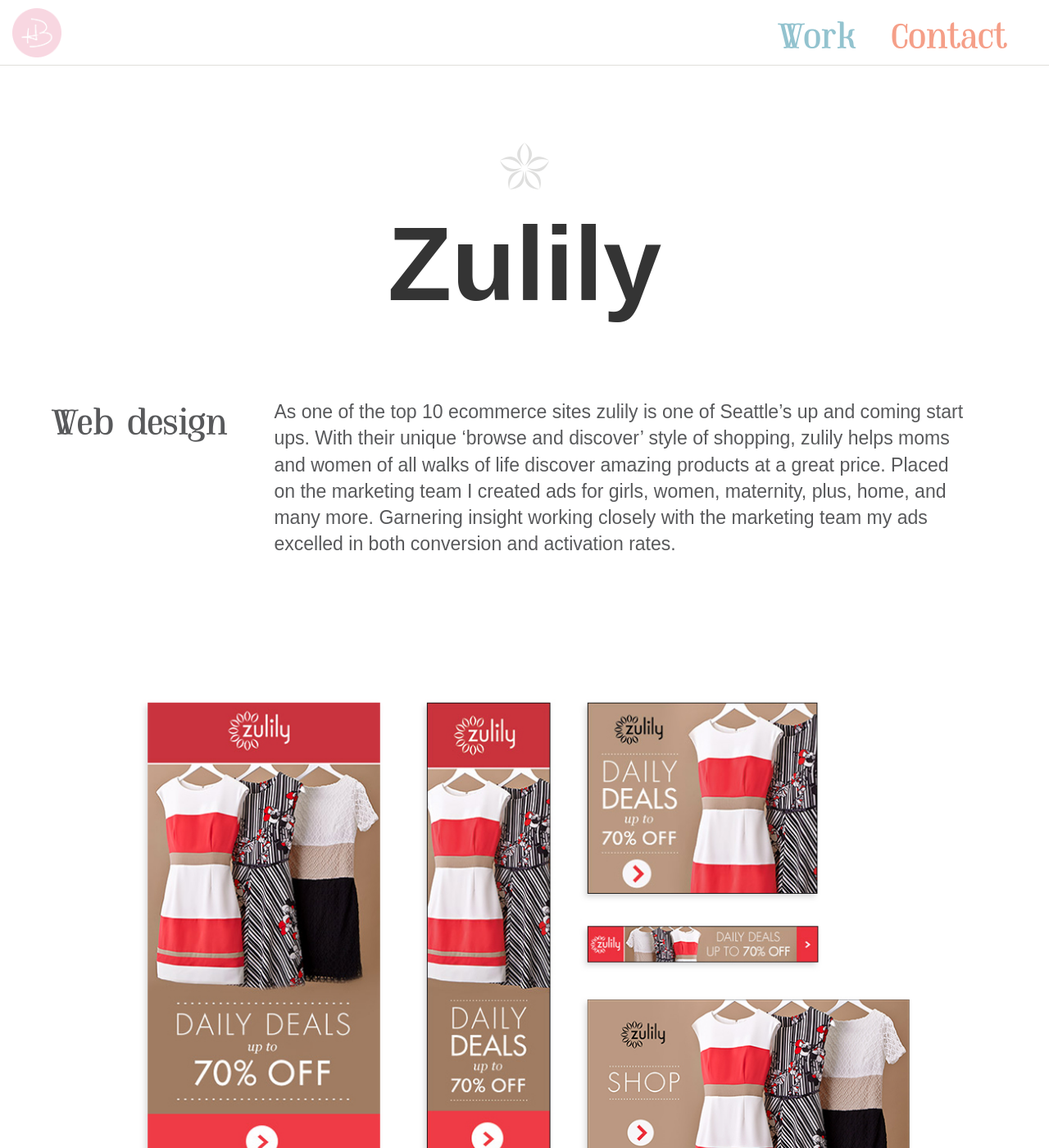
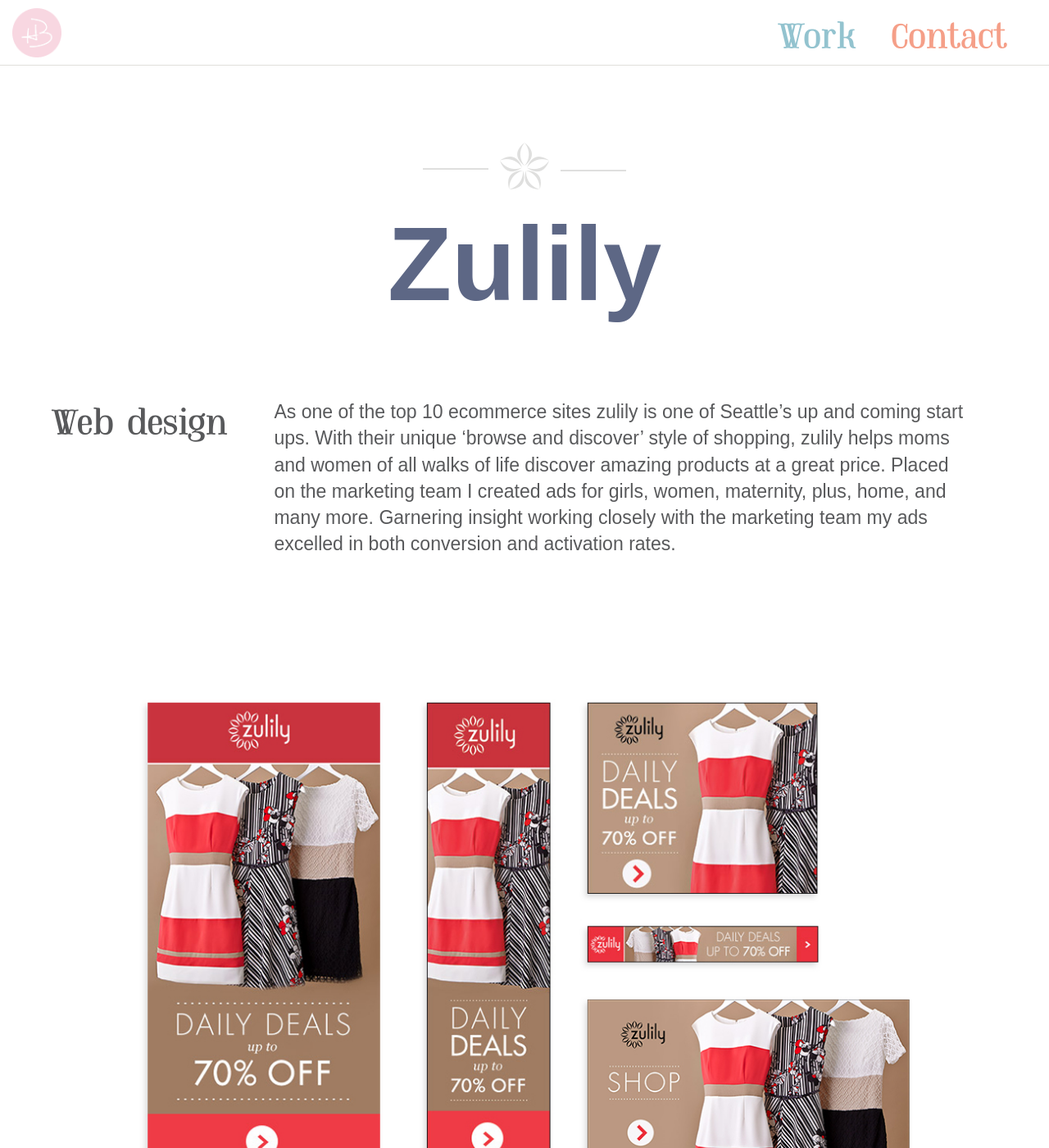
Before and after one commit to tcandens/himynameisholly.com, a Jekyll site: the page built from src/_posts/2015-01-06-zulily.md, in a window 1280 px wide and 1400 px high. Shown: the whole window at 82% size. Built offline with Jekyll 4.4.1, drawn with Linux system fonts in a browser that asks for light colours; nearby versions of some CDN libraries; library files that are not in the unit come from our copies; Markdown is read by kramdown in place of the engine named in the settings.

Commit message:
Fix lines around project icons and top margin on project titles

```diff
--- a/src/assets/stylesheets/style.css
+++ b/src/assets/stylesheets/style.css
@@ -887,12 +887,12 @@
     display: block;
     position: relative;
     top: 54%;
-    width: 100%;
+    width: 80px;
     height: 2px; }
   .project-logo:before {
-    left: -110%; }
+    left: -90px; }
   .project-logo:after {
-    left: 110%; }
+    left: calc(100% + 10px); }
 
 .project-title {
   text-align: center; }
@@ -946,9 +946,9 @@
   background-color: #6e6f2e; }
 
 .post-zulily .project-title {
-  color: inherit; }
+  color: #5d6785; }
 .post-zulily .project-logo:before, .post-zulily .project-logo:after {
-  background-color: inherit; }
+  background-color: #dfdfde; }
 
 .paginate-container {
   position: fixed;
@@ -1070,7 +1070,7 @@
     width: 200px;
     height: 200px; }
   .post-header-title {
-    margin-top: 3em;
+    margin-top: 1em;
     margin-bottom: 1em; }
   .project-list-thumbnail__hover {
     opacity: 0; }
@@ -1090,13 +1090,7 @@
     padding: 0; }
   .footer-social-icons {
     display: none;
-    visibility: hidden; }
-  .project-logo:before, .project-logo:after {
-    width: 50%; }
-  .project-logo:before {
-    left: -50%; }
-  .project-logo:after {
-    left: 100%; } }
+    visibility: hidden; } }
 
 @media screen and (max-width: 400px) {
   .project-list-item {
```
Also changed, not shown: src/assets/scss/_post.scss (+5 -5 lines), src/assets/scss/_responsive.scss (+10 -10 lines).
